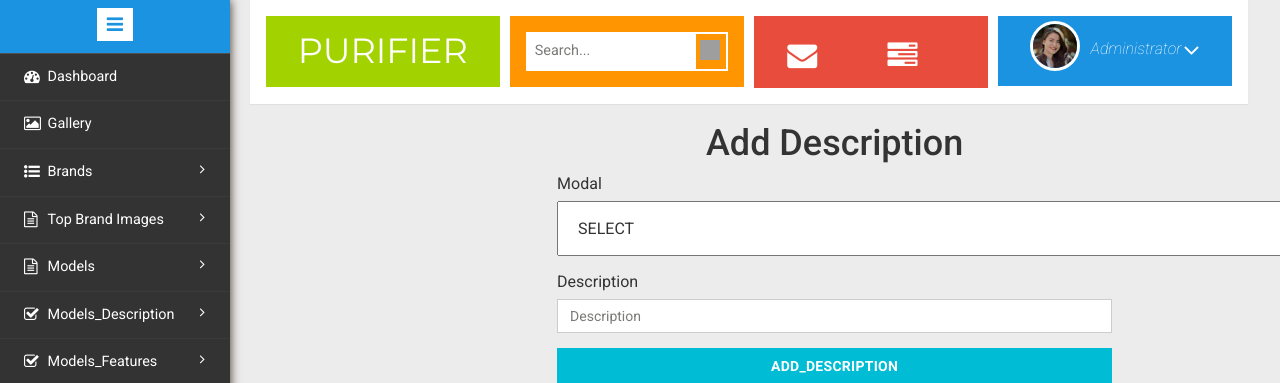
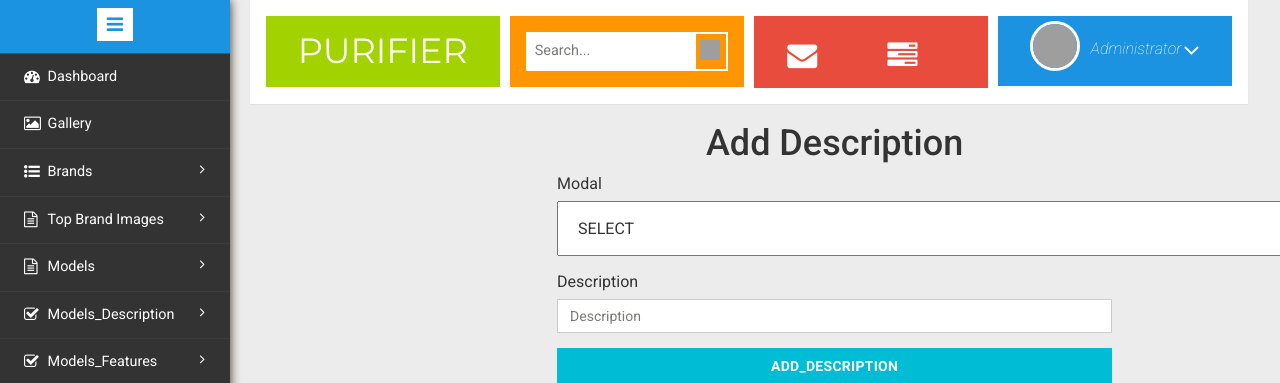
Before and after one commit to Payal245/WaterPurifier, a Django app: page /description/ in a window 1280 px wide. Shown: the top 383 px of the page. Run offline with Django 3.2, Linux system fonts and the light colour scheme; data comes from the database, SQL or seed files in the repository; some libraries are stand-ins or nearby versions; grey boxes are pictures that could not be loaded.

Commit message:
Again commit

```diff
--- a/front_panel/views.py
+++ b/front_panel/views.py
@@ -83,6 +83,8 @@ def update_password(request):
             update.save(update_fields=['active', 'verify_link', 'password'])
             request.session['email'] = ""
             return redirect("/home/")
+        else:
+            return HttpResponse("Please enter same password ")
     return render(request,"updatePassword.html")
 
 def forgot_password(request):
@@ -135,6 +137,7 @@ def admin_index(request):
 
 def logout(request):
     request.session['email'] = ""
+    request.session['name'] = ""
     return redirect("/")
 
 def admin_update_profile(request):
@@ -155,6 +158,7 @@ def admin_update_profile(request):
         get_address = request.POST['address']
         update = RoleDetails(email=get_email, name=get_name, mobile=get_mobile, address=get_address, image=user_image)
         update.save(update_fields=['name','mobile','address','image'])
+        request.session['image'] = user_image
         return redirect("/admin_index/")
     return render(request, "update_admin_profile.html")
 
--- a/templates/admin-masterPage.html
+++ b/templates/admin-masterPage.html
@@ -85,7 +85,7 @@
 									<li class="dropdown profile_details_drop">
 										<a href="#" class="dropdown-toggle" data-toggle="dropdown" aria-expanded="false">
 											<div class="profile_img">
-												<span class="prfil-img"><img src="/assets/admin-images/in4.jpg" alt=""> </span>
+												<span class="prfil-img"><img src="../media/{{ request.session.image }}" alt=""> </span>
 												<div class="user-name">
 													<p>{{ request.session.name }}</p>
 													<span>Administrator</span>
```
